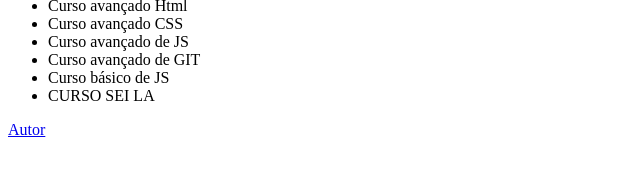
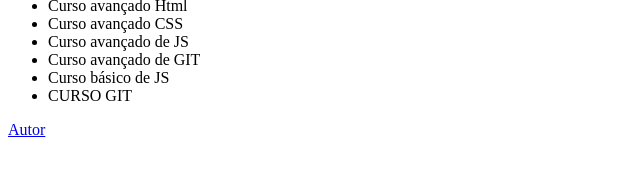
Before and after one commit to Jose1864j/site-GitGitHubCurso, a plain HTML site: page html/cursos.html in a window 1280 px wide. Shown: the part 341-514 px from the top of the page, 0-640 px from the left. Drawn offline with Linux system fonts and the light colour scheme; files whose address does not match are found by name.

Commit message:
C25 - Adicionando curso Git

```diff
--- a/html/cursos.html
+++ b/html/cursos.html
@@ -17,7 +17,7 @@
             <li>Curso avançado de JS</li>
             <li>Curso avançado de GIT</li>
             <li> Curso básico de JS</li>
-            <li>CURSO SEI LA</li>
+            <li>CURSO GIT</li>
         </ul>
     </body>
     <a href="autor.html">Autor</a>
```
